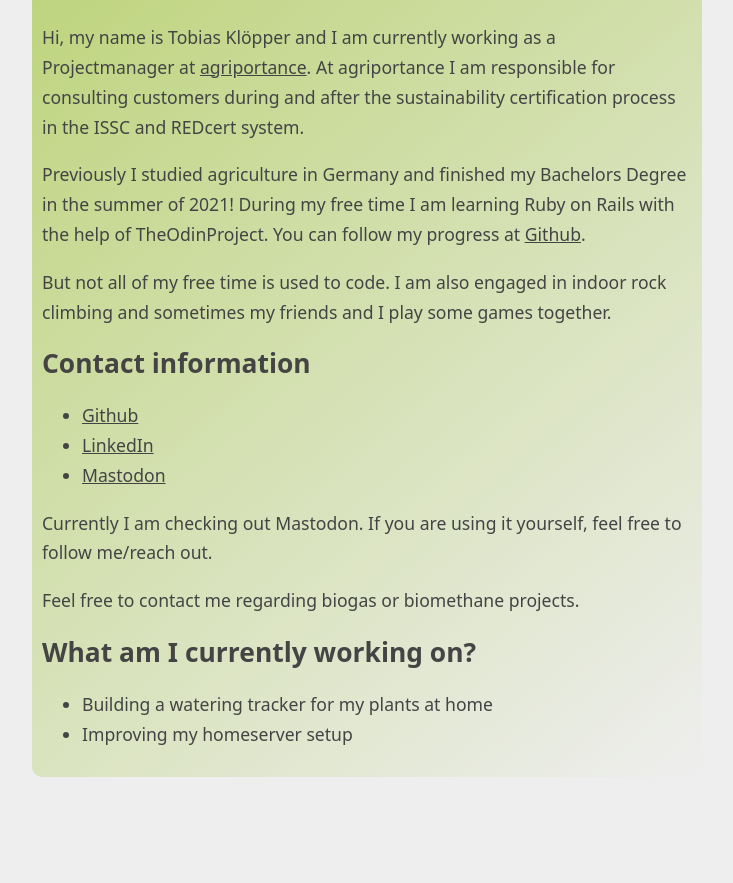
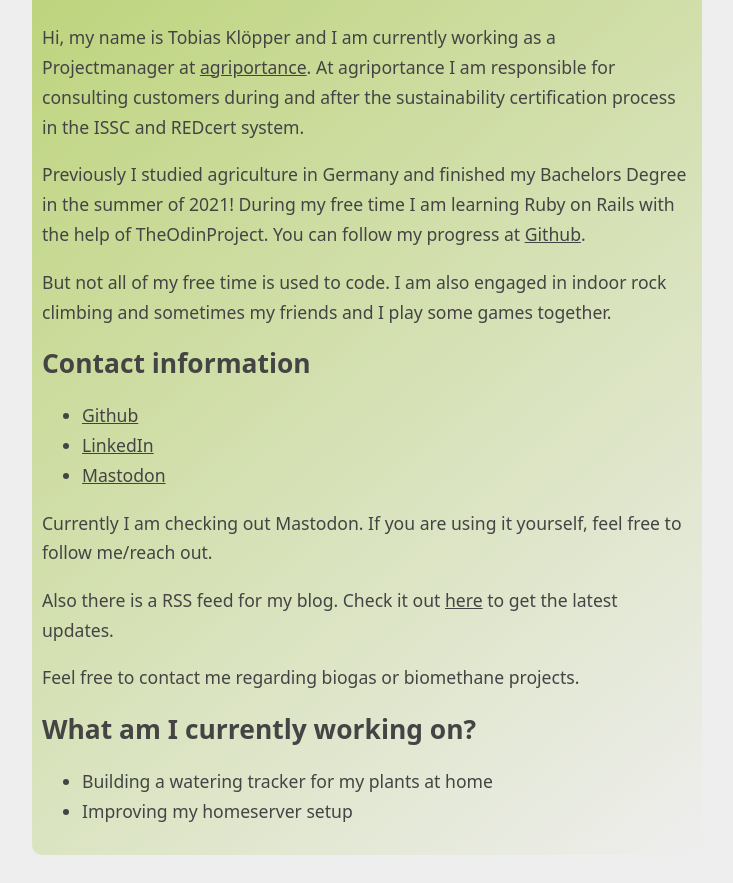
Before and after one commit to Friendscover/my-website, a Jekyll site: the page built from about.md, in a window 1280 px wide and 1312 px high, cut to the strip 429-1312 px from the top of the window. Shown: the whole strip, without its empty margins (273-1006 px from the left). Built offline with Jekyll 4.4.1, drawn with Linux system fonts in a browser that asks for light colours.

Commit message:
added the rss jekyll plugin

```diff
--- a/Gemfile
+++ b/Gemfile
@@ -7,7 +7,10 @@
 # gem "rails"
 
 gem "jekyll"
+
 gem "webrick"
+
+gem 'jekyll-feed'
 
 group :jekyll_plugins do
   gem 'jekyll-seo-tag'
--- a/_config.yml
+++ b/_config.yml
@@ -1,5 +1,6 @@
 plugins:
   - jekyll-seo-tag
+  - jekyll-feed
 
 social:
   name: Tobias Klöpper
--- a/about.md
+++ b/about.md
@@ -28,6 +28,8 @@
 
 Currently I am checking out Mastodon. If you are using it yourself, feel free to follow me/reach out.
 
+Also there is a RSS feed for my blog. Check it out [here](https://tobiaskloepper.de/feed.xml) to get the latest updates.
+
 Feel free to contact me regarding biogas or biomethane projects.
 
 ## What am I currently working on?
```
Also changed, not shown: Gemfile.lock.
